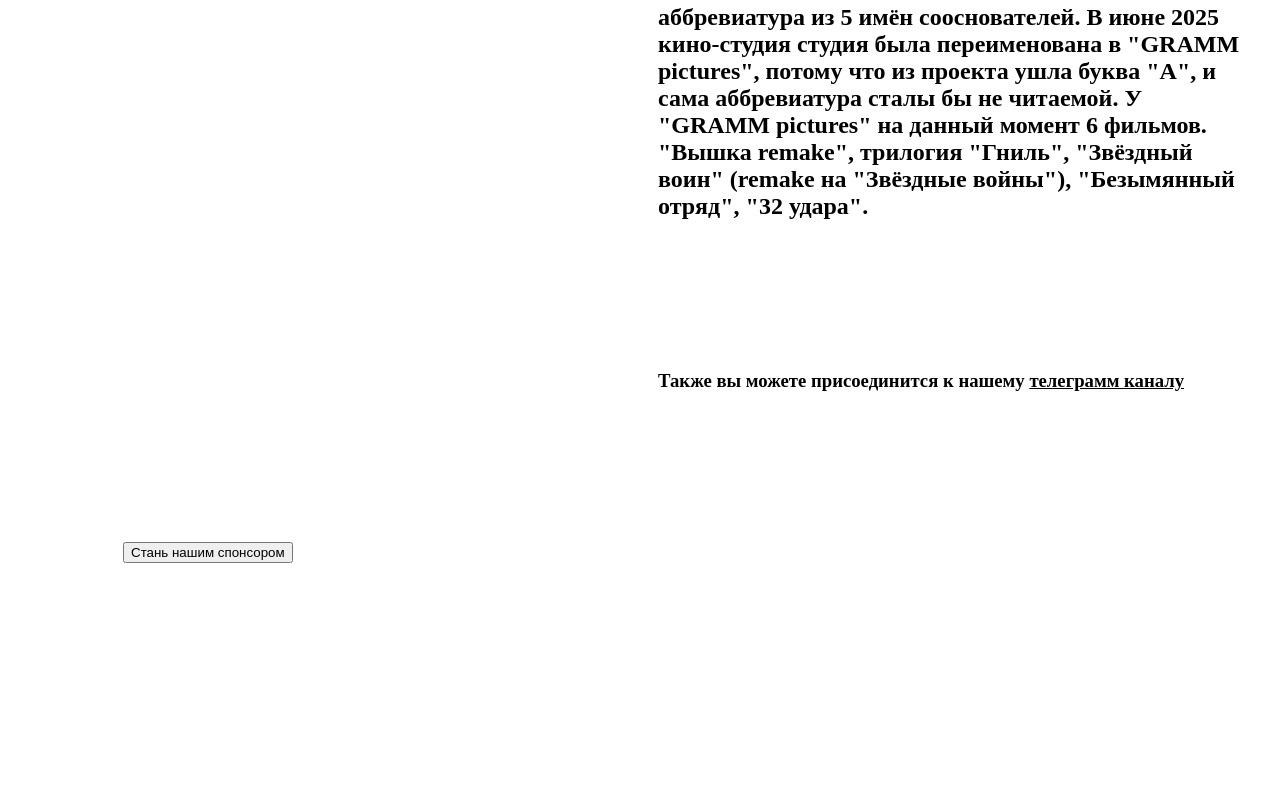
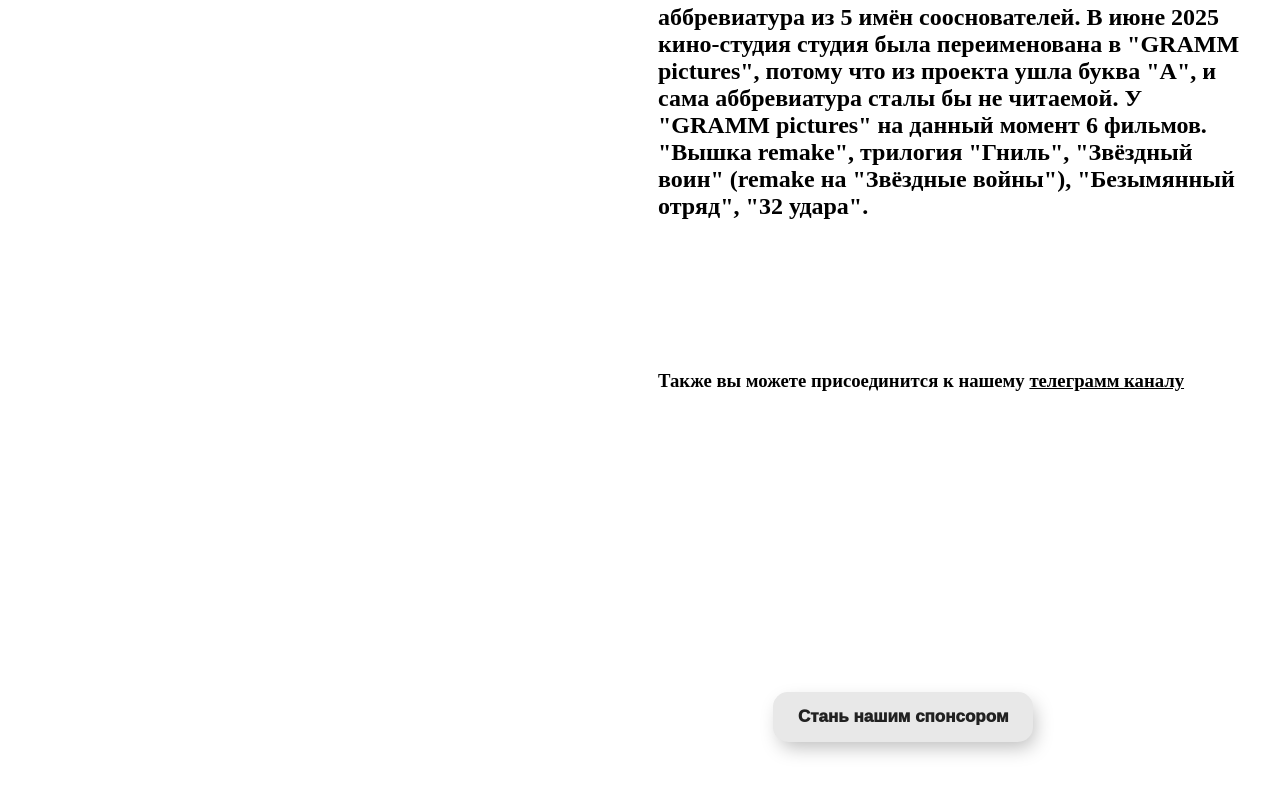
Before and after one commit to bylimonchik/grammpictures, a plain HTML site: page index.html in a window 1280 px wide. Shown: the part 823-1617 px from the top of the page. Before the commit the page ends 1536 px from the top, so only its background shows below. Drawn offline with Linux system fonts and the light colour scheme.

Commit message:
Update style.css

```diff
--- a/style.css
+++ b/style.css
@@ -19,4 +19,47 @@ a{
 }
 .tg{
     margin: 150px 0px 150px 650px;
+
 }
+/* From Uiverse.io by alexroumi */
+button {
+ padding: 15px 25px;
+ border: unset;
+ border-radius: 15px;
+ color: #212121;
+ z-index: 1;
+ background: #e8e8e8;
+ position: relative;
+ font-weight: 1000;
+ font-size: 17px;
+ -webkit-box-shadow: 4px 8px 19px -3px rgba(0,0,0,0.27);
+ box-shadow: 4px 8px 19px -3px rgba(0,0,0,0.27);
+ transition: all 250ms;
+ overflow: hidden;
+}
+
+button::before {
+ content: "";
+ position: absolute;
+ top: 0;
+ left: 0;
+ height: 100%;
+ width: 0;
+ border-radius: 15px;
+ background-color: #212121;
+ z-index: -1;
+ -webkit-box-shadow: 4px 8px 19px -3px rgba(0,0,0,0.27);
+ box-shadow: 4px 8px 19px -3px rgba(0,0,0,0.27);
+ transition: all 250ms
+}
+
+button:hover {
+ color: #e8e8e8;
+}
+
+button:hover::before {
+ width: 100%;
+}
+button{
+    margin: 150px 0px 150px 650px;
+}
```
